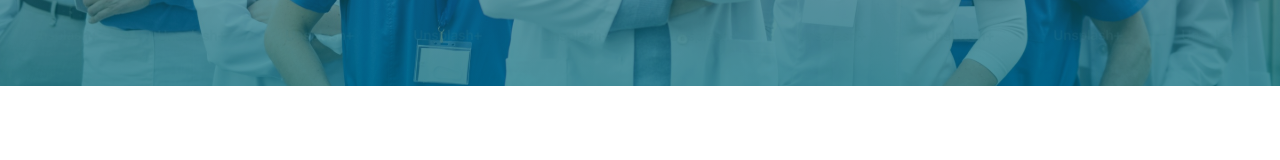
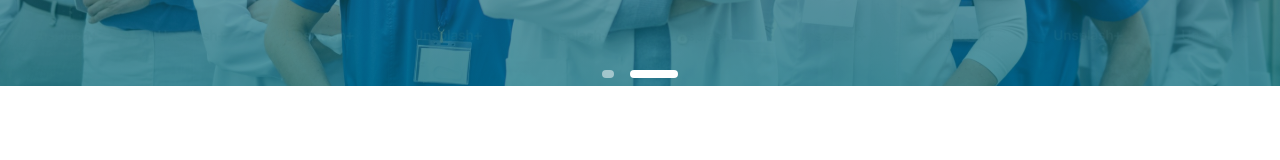
Before and after one commit to Ahme-d711/clear-vein, a Next.js app: page / in a window 1280 px wide. Shown: the part 564-724 px from the top of the page. Built offline with nearby package versions, Linux system fonts and the light colour scheme.

Commit message:
refactor: Move Swiper pagination styling to global CSS and adjust container placement in Hero section.

```diff
--- a/components/sections/Hero.tsx
+++ b/components/sections/Hero.tsx
@@ -42,9 +42,7 @@ export default function Hero() {
                 }}
                 pagination={{
                     clickable: true,
-                    el: ".custom-pagination",
-                    bulletClass: "swiper-pagination-bullet !bg-white !opacity-50 !w-3 !h-2 !rounded-full !mx-0 !transition-all !duration-300 !cursor-pointer",
-                    bulletActiveClass: "swiper-pagination-bullet-active !opacity-100 !w-12",
+                    el: ".hero-pagination",
                 }}
                 autoplay={{ delay: 5000, disableOnInteraction: false }}
                 loop={true}
@@ -85,6 +83,9 @@ export default function Hero() {
                         </div>
                     </SwiperSlide>
                 ))}
+
+                {/* Pagination Container - Centered using left-0 right-0 */}
+                <div className="hero-pagination absolute bottom-10 left-0 right-0 z-20 flex gap-2 justify-center" />
             </Swiper>
 
             {/* Navigation Controls */}
@@ -95,8 +96,22 @@ export default function Hero() {
                 <ChevronRight className="h-6 w-6" />
             </button>
 
-            {/* Pagination Container */}
-            <div className="custom-pagination absolute bottom-10 left-1/2 -translate-x-1/2 z-20 flex gap-2" />
+            <style jsx global>{`
+                .hero-pagination .swiper-pagination-bullet {
+                    width: 12px !important;
+                    height: 8px !important;
+                    background-color: white !important;
+                    opacity: 0.5 !important;
+                    border-radius: 9999px !important;
+                    transition: all 0.3s ease !important;
+                    cursor: pointer !important;
+                    margin: 0 4px !important;
+                }
+                .hero-pagination .swiper-pagination-bullet-active {
+                    opacity: 1 !important;
+                    width: 48px !important;
+                }
+            `}</style>
         </section>
     );
 }
```
